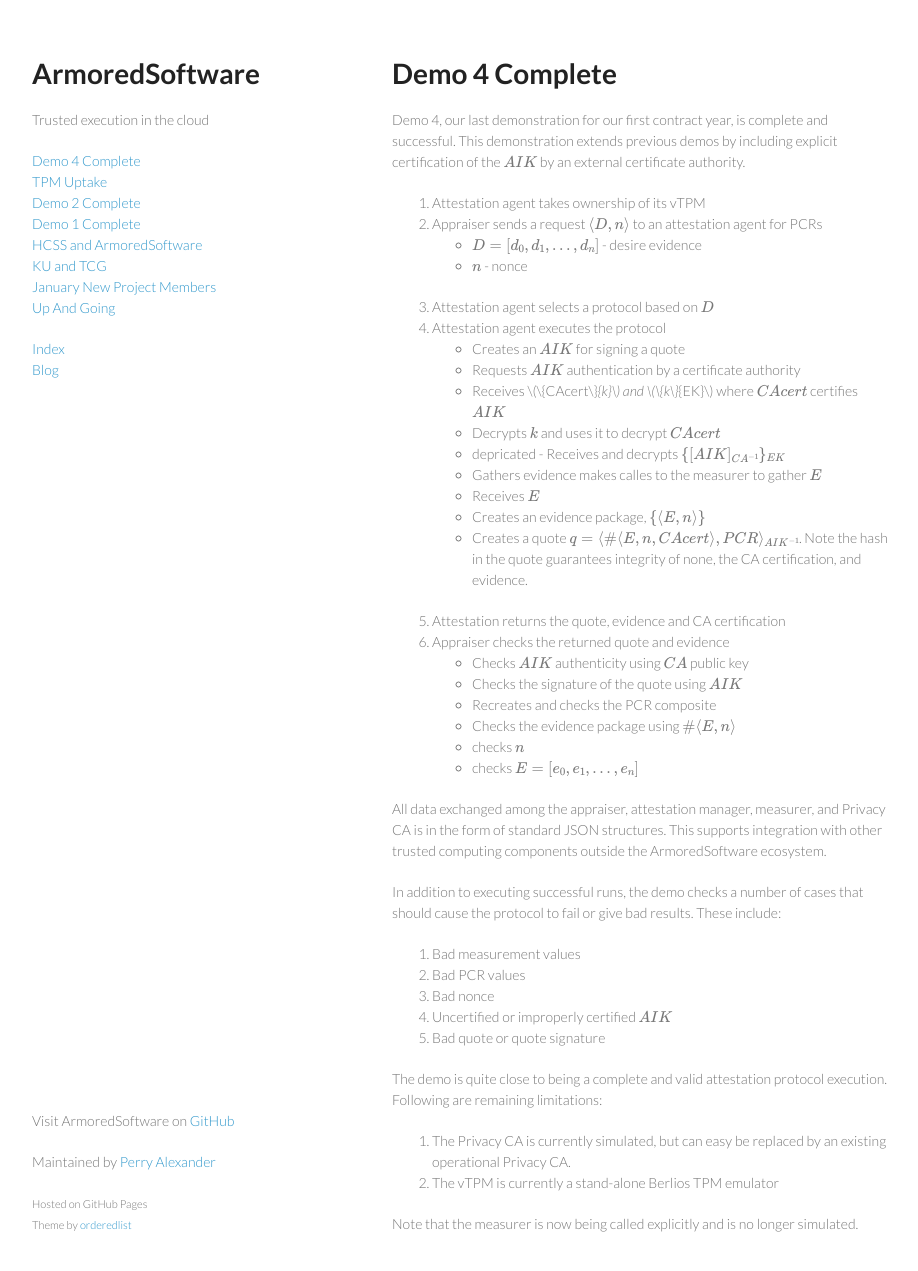
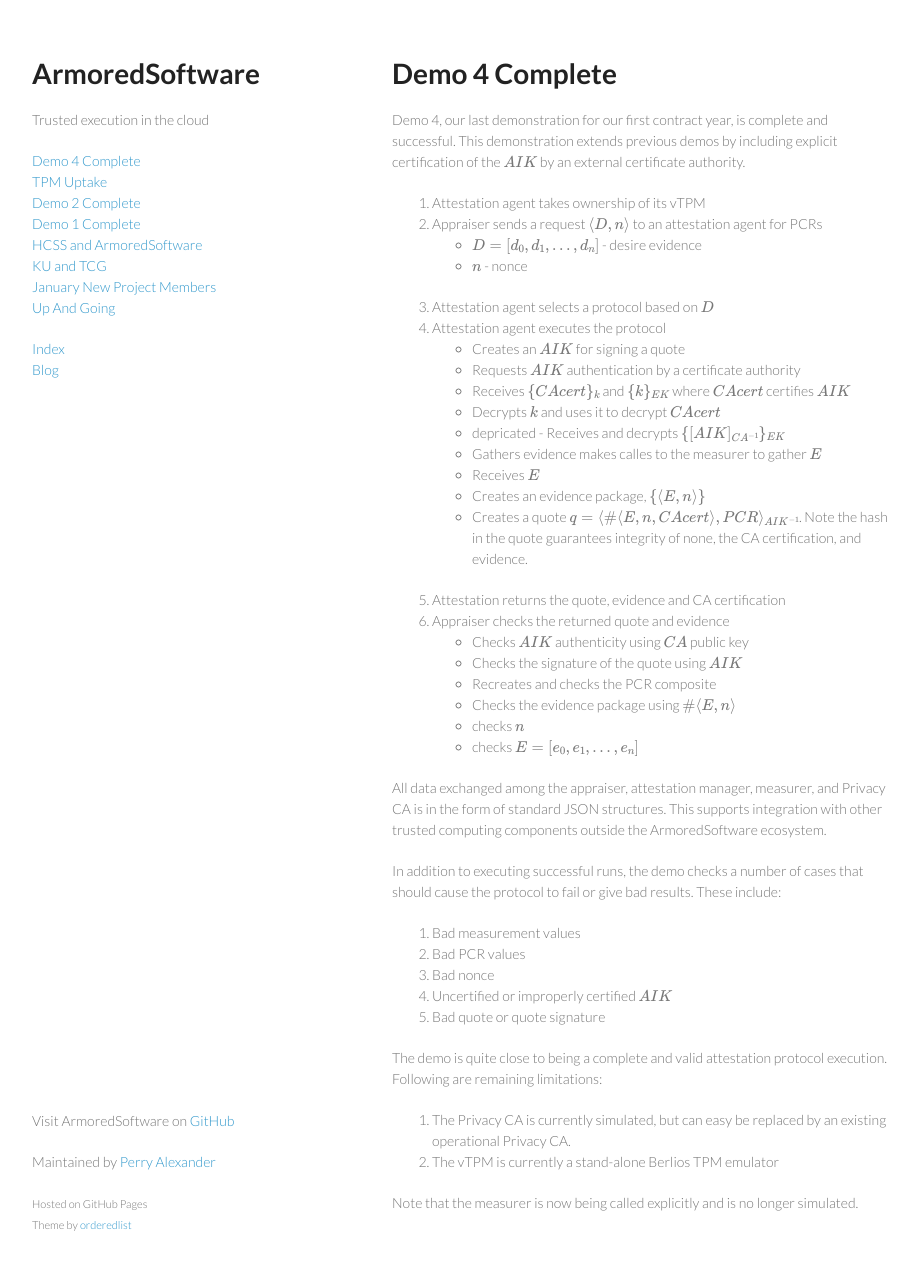
Before and after one commit to armoredsoftware/armoredsoftware.github.io, a Jekyll site: the page built from _posts/2014-11-17-Demo-4-Complete.md, in a window 1280 px wide and 1304 px high. Shown: the top 1271 px of the window, without its empty margins (178-1096 px from the left). Built offline with Jekyll 4.4.1, drawn with Linux system fonts in a browser that asks for light colours; formulas are drawn with MathJax 3.

Commit message:
fixing formatting

```diff
--- a/_posts/2014-11-17-Demo-4-Complete.md
+++ b/_posts/2014-11-17-Demo-4-Complete.md
@@ -17,7 +17,7 @@ certificate authority.
 1. Attestation agent executes the protocol
 	* Creates an \\(AIK\\) for signing a quote
 	* Requests \\(AIK\\) authentication by a certificate authority
-	* Receives \\(\\{CAcert\\}_{k}\\) and \\(\\{k\\}_{EK}\\) where
+	* Receives \\(\\{CAcert\\}\_{k}\\) and \\(\\{k\\}\_{EK}\\) where
       \\(CAcert\\) certifies \\(AIK\\)
 	* Decrypts \\(k\\) and uses it to decrypt \\(CAcert\\)
 	* depricated - Receives and decrypts \\(\\{[AIK]_{CA^{-1}}\\}\_{EK}\\)
```
